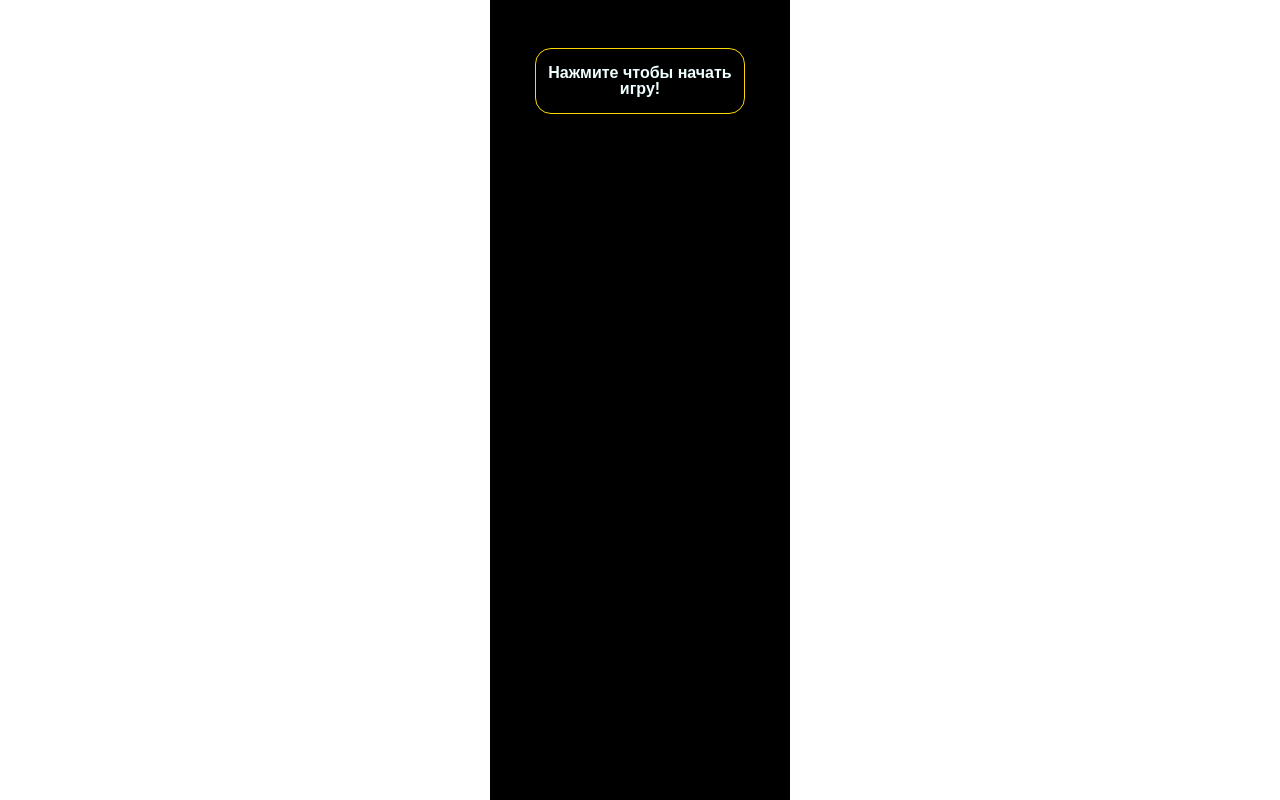
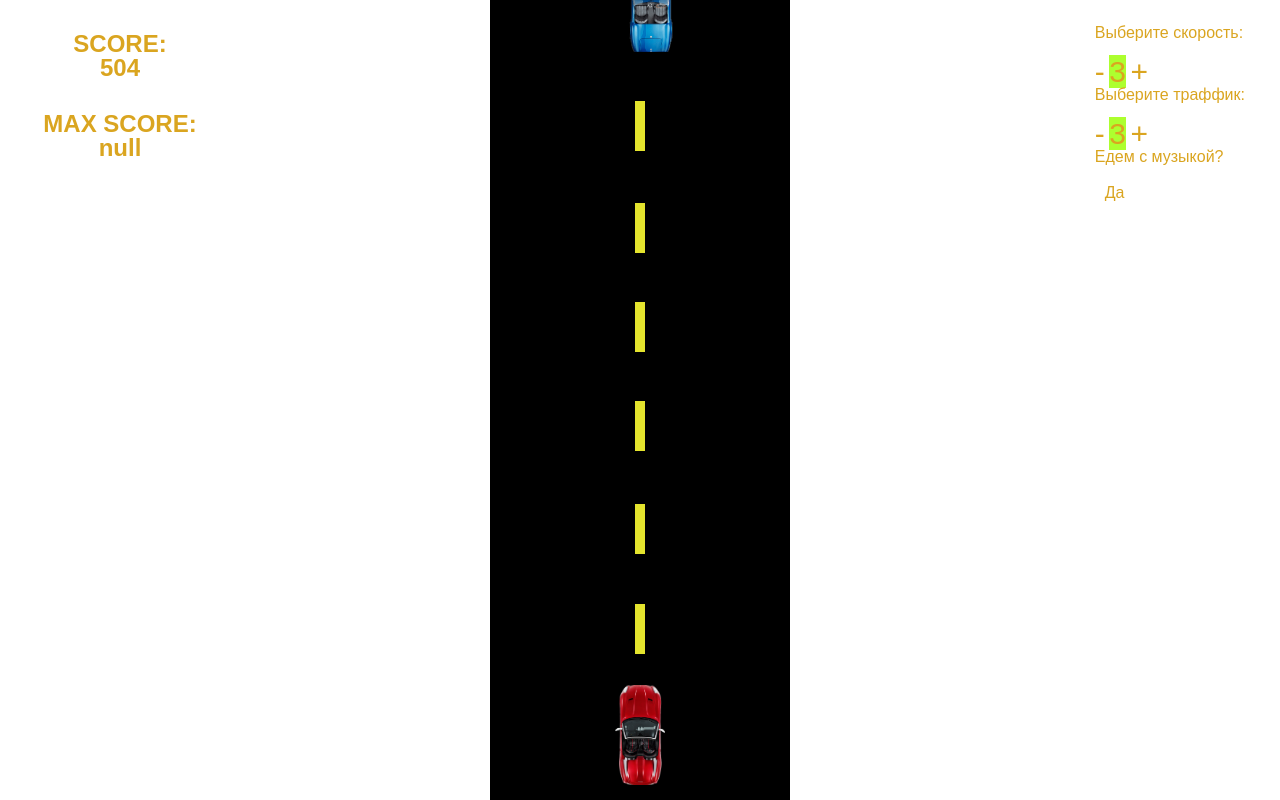
Before and after one commit to BuldakovMikhail/js-game, a plain HTML site: page index.html in a window 1280 px wide. Both pictures are taken after a click on the element "Нажмите чтобы начать игру!". Drawn offline with Linux system fonts and the light colour scheme.

Commit message:
production

```diff
--- a/index.html
+++ b/index.html
@@ -9,9 +9,27 @@
 </head>
 <body>
     <div class="score"></div>
+    <div class="maxScore">
+
+    </div>
     <div class="game">
         <div class="start">Нажмите чтобы начать игру!</div>
         <div class="gameArea"></div>
+        <div class="controls">
+                <p>Выберите скорость: <br> <br>
+                    <span class = "downS">-</span> <span class = 'speed active'></span> <span class = "upS">+</span>
+                </p>
+                <p>Выберите траффик: <br> <br>
+                    <span class = "downT">-</span> <span class = 'traffic active'></span> <span class = "upT">+</span>
+                </p>
+            <p>
+                Едем с музыкой?
+            </p>
+            <ul>
+                <li class="mus">Да</li>
+            </ul>
+        </div>
+
     </div>
 
     <script src="main.js"></script>
--- a/main.js
+++ b/main.js
@@ -1,13 +1,16 @@
 const score = document.querySelector('.score'),
     start = document.querySelector('.start'),
     gameArea = document.querySelector('.gameArea'),
-    car = document.createElement('div');
-
-car.classList.add('car');
-
-start.addEventListener('click', startGame);
-document.addEventListener('keydown', startRun);
-document.addEventListener('keyup', stopRun);
+    car = document.createElement('div'),
+    mus = document.querySelector('.mus'),
+    audio = new Audio('music.mp3'),
+    downS = document.querySelector('.downS'),
+    upS = document.querySelector('.upS'),
+    downT = document.querySelector('.downT'),
+    upT = document.querySelector('.upT'),
+    traffic = document.querySelector('.traffic'),
+    speed = document.querySelector('.speed'),
+    maxScore = document.querySelector('.maxScore');
 
 const keys = {
     ArrowUp: false,
@@ -20,11 +23,37 @@ const setting = {
     start: false,
     score: 0,
     speed: 3,
-    traffic: 3
+    traffic: 3,
+    music: false
 };
+
+
+car.classList.add('car');
+
+start.addEventListener('click', startGame);
+document.addEventListener('keydown', startRun);
+document.addEventListener('keyup', stopRun);
+mus.addEventListener('click', musicStart);
+
+
+changeSpeed();
+changeTraffic();
+
+
+score.innerHTML ="SCORE: <br>" + setting.score;
+maxScore.innerHTML ="MAX SCORE: <br>" + localStorage.getItem('maxScore');
+
 
 function getQuantityElementElements(height){
     return document.documentElement.clientHeight / height + 1;
+}
+
+function updateScore(){
+    if (setting.score > localStorage.getItem('maxScore')){
+        localStorage.removeItem('maxScore');
+        localStorage.setItem('maxScore', setting.score);
+        maxScore.innerHTML ="MAX SCORE: <br>" + setting.score;
+    }
 }
 
 
@@ -61,6 +90,7 @@ function playGame(){
     if (setting.start){
         setting.score += setting.speed;
         score.innerHTML ="SCORE: <br>" + setting.score;
+        maxScore.innerHTML ="MAX SCORE: <br>" + localStorage.getItem('maxScore');
         moveRoad();
         moveEnemy();
         if (keys.ArrowLeft && setting.x > 0){
@@ -75,9 +105,18 @@ function playGame(){
         if (keys.ArrowUp && setting.y > 15){
             setting.y-=setting.speed;
         }
-        console.log(keys);
         car.style.left = setting.x + 'px';
         car.style.top = setting.y + 'px';
+
+
+        if (setting.music){
+            audio.play();
+        } else {
+            audio.pause();
+        }
+
+
+
         requestAnimationFrame(playGame);
     }
 }
@@ -96,6 +135,16 @@ function stopRun(event){
     }
 }
 
+function musicStart(){
+    mus.classList.toggle('active');
+    if (setting.music){
+        setting.music = false;
+    } else {setting.music = true;}
+    console.log(setting.music);
+}
+
+
+
 
 function moveRoad(){
     let lines = document.querySelectorAll('.line');
@@ -109,6 +158,7 @@ function moveRoad(){
     })
 }
 
+
 function moveEnemy(){
     let enemy = document.querySelectorAll('.enemy');
     enemy.forEach(function(enemy){
@@ -120,14 +170,43 @@ function moveEnemy(){
         carRect.left <= enemyRect.right &&
         carRect.bottom >= enemyRect.top){
             setting.start = false;
+            updateScore();
             start.classList.remove('hide');
         }
         enemy.y += setting.speed / 2;
         enemy.style.top = enemy.y + 'px'
 
         if(enemy.y > document.documentElement.clientHeight){
-            enemy.y = -100 * setting.traffic - 200;
+            enemy.y = -100 * setting.traffic - 100 * setting.traffic;
             enemy.style.left = Math.floor(Math.random() * (gameArea.offsetWidth - 50)) + 'px'
         }
     })
 }
+
+function changeSpeed(){
+    speed.textContent = setting.speed;
+downS.addEventListener('click', function(){
+    if (setting.speed > 1){
+        setting.speed--;
+        speed.textContent = setting.speed;
+    }
+});
+upS.addEventListener('click', function(){
+    setting.speed++;
+    speed.textContent = setting.speed;
+})
+}
+
+function changeTraffic(){
+traffic.textContent = setting.traffic;
+downT.addEventListener('click', function(){
+    if (setting.traffic > 1){
+        setting.traffic--;
+        traffic.textContent = setting.traffic;
+    }
+});
+upT.addEventListener('click', function(){
+    setting.traffic++;
+    traffic.textContent = setting.traffic;
+})
+}
--- a/style.css
+++ b/style.css
@@ -92,7 +92,7 @@ table {
     background: rgb(180, 152, 80);
 }
 
-.score{
+.score, .maxScore{
     position: absolute;
     top: 0;
     left: 0;
@@ -105,3 +105,31 @@ table {
     font-weight: 700;
     font-size: 1.5rem;
 }
+.maxScore{
+    top: 80px;
+}
+.controls{
+    position: absolute;
+    top: 25px;
+    right: 35px;
+    z-index: 200;
+    font-family: sans-serif;
+    font-weight: 500;
+    color: goldenrod;
+}
+.lev, .mus{
+    margin: 10px 10px;
+}
+.active{
+    background: greenyellow;
+}
+.controls ul{
+    margin: 20px 0;
+}
+.downS:hover, .upS:hover, .downT:hover, .upT:hover, .mus:hover{
+    cursor: pointer;
+    background-color: greenyellow;
+}
+.downS, .upS, .downT, .upT, .speed, .traffic{
+    font-size: 30px;
+}
```
Also changed, not shown: 1 other file.
